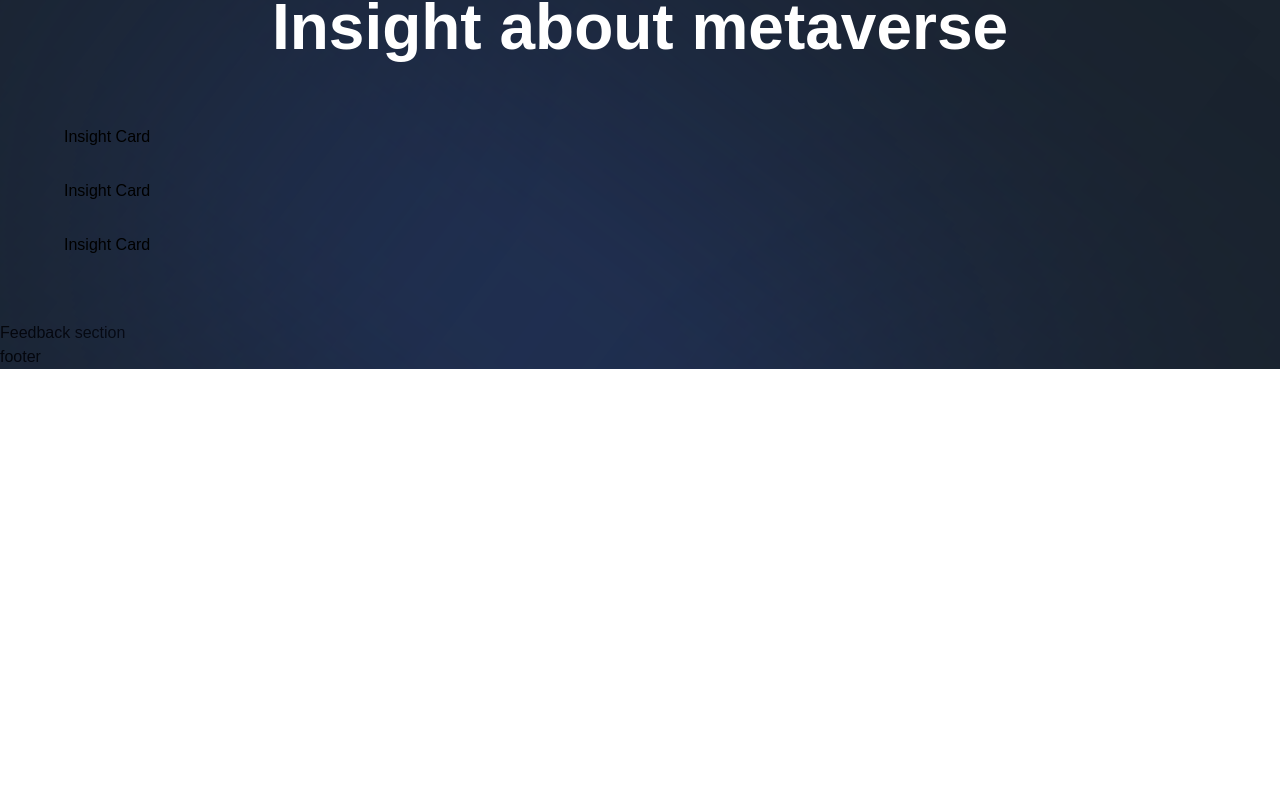
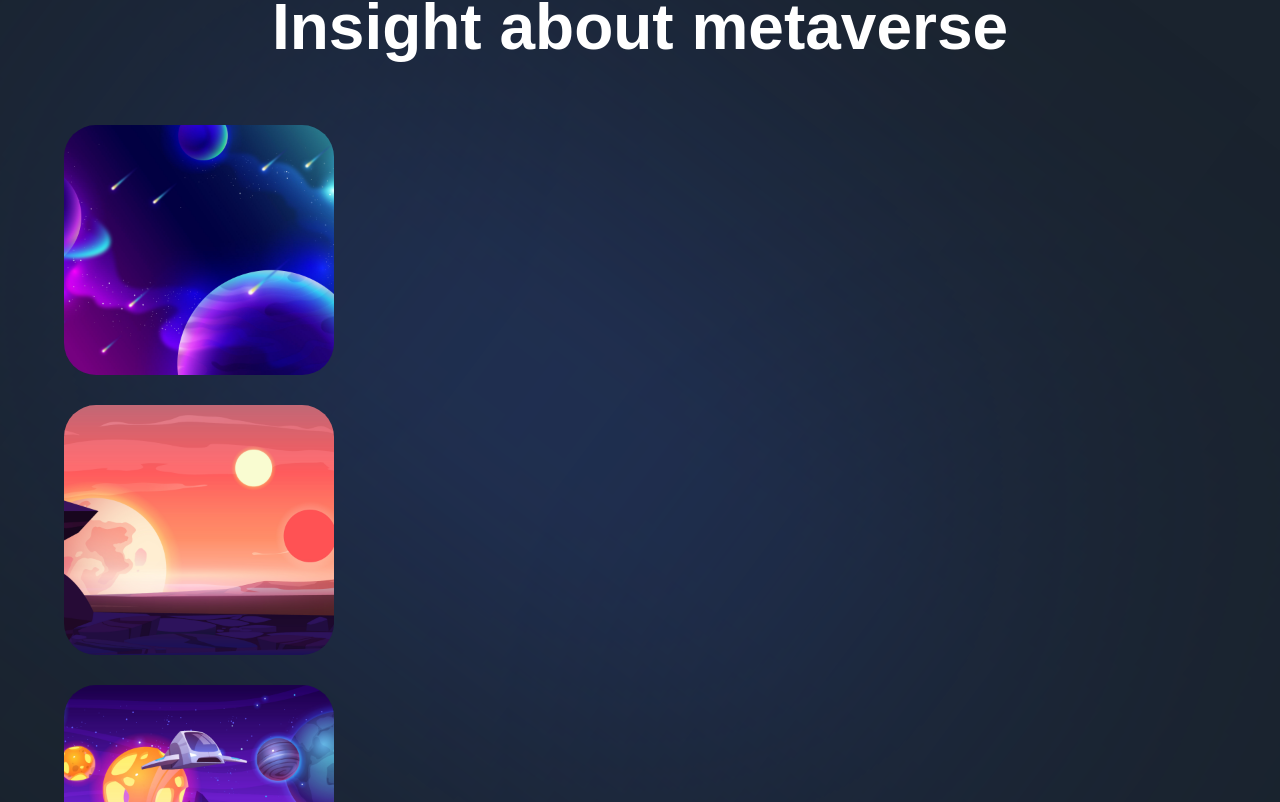
Before and after one commit to pronoia9/metaverse-madness, a Next.js app: page / in a window 1280 px wide. Shown: the part 4198-5000 px from the top of the page. Before the commit the page ends 4567 px from the top, so only its background shows below. Built offline with nearby package versions, Linux system fonts and the light colour scheme.

Commit message:
add image

```diff
--- a/components/InsightCard.jsx
+++ b/components/InsightCard.jsx
@@ -4,10 +4,10 @@ import { motion } from 'framer-motion';
 
 import { fadeIn } from '../utils/motion';
 
-const InsightCard = () => (
-  <div>
-    Insight Card
-  </div>
+const InsightCard = ({ imgUrl, title, subtitle, index }) => (
+  <motion.div className='flex md:flex-row flex-col gap-4' variants={fadeIn('up', 'spring', index * 0.5, 1)}>
+    <img className='md:w-[270px] w-full h-[250px] rounded-[32px] object-cover' src={imgUrl} alt='planet-01' />
+  </motion.div>
 );
 
 export default InsightCard;
```
